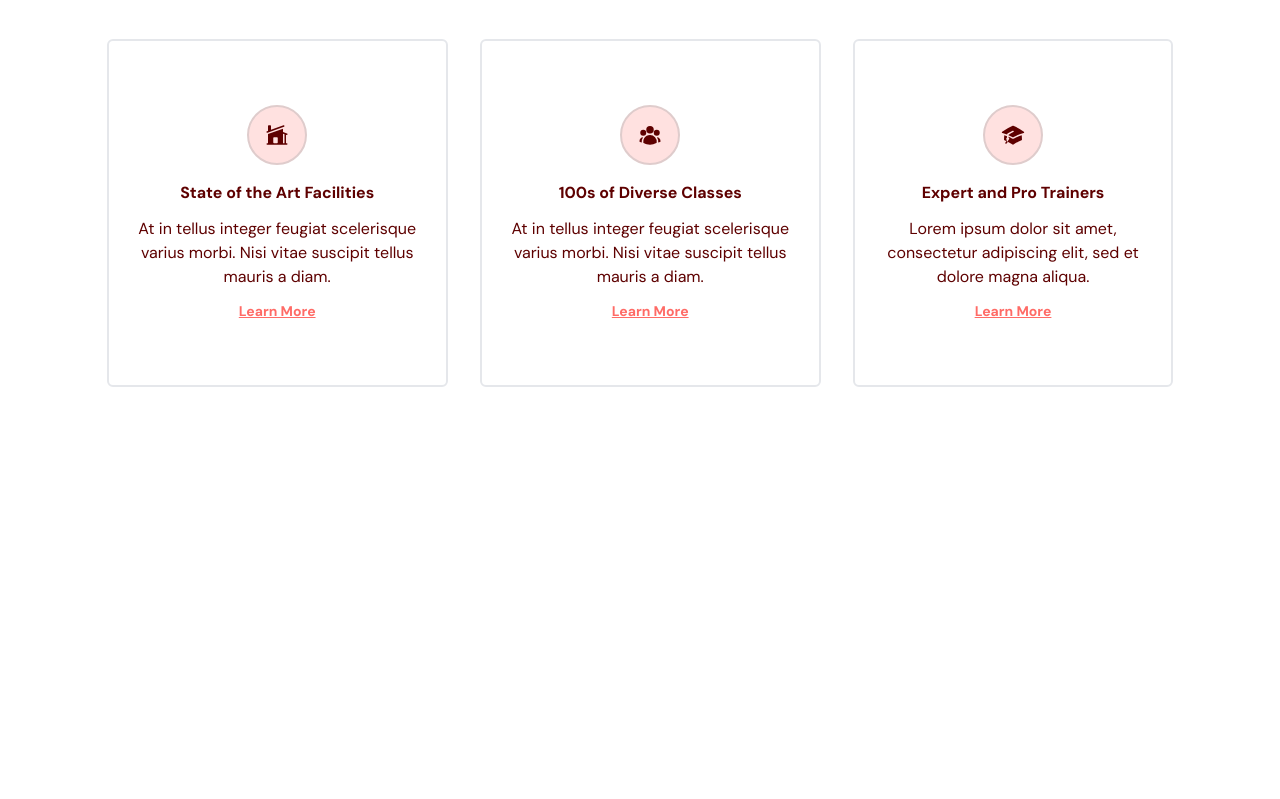
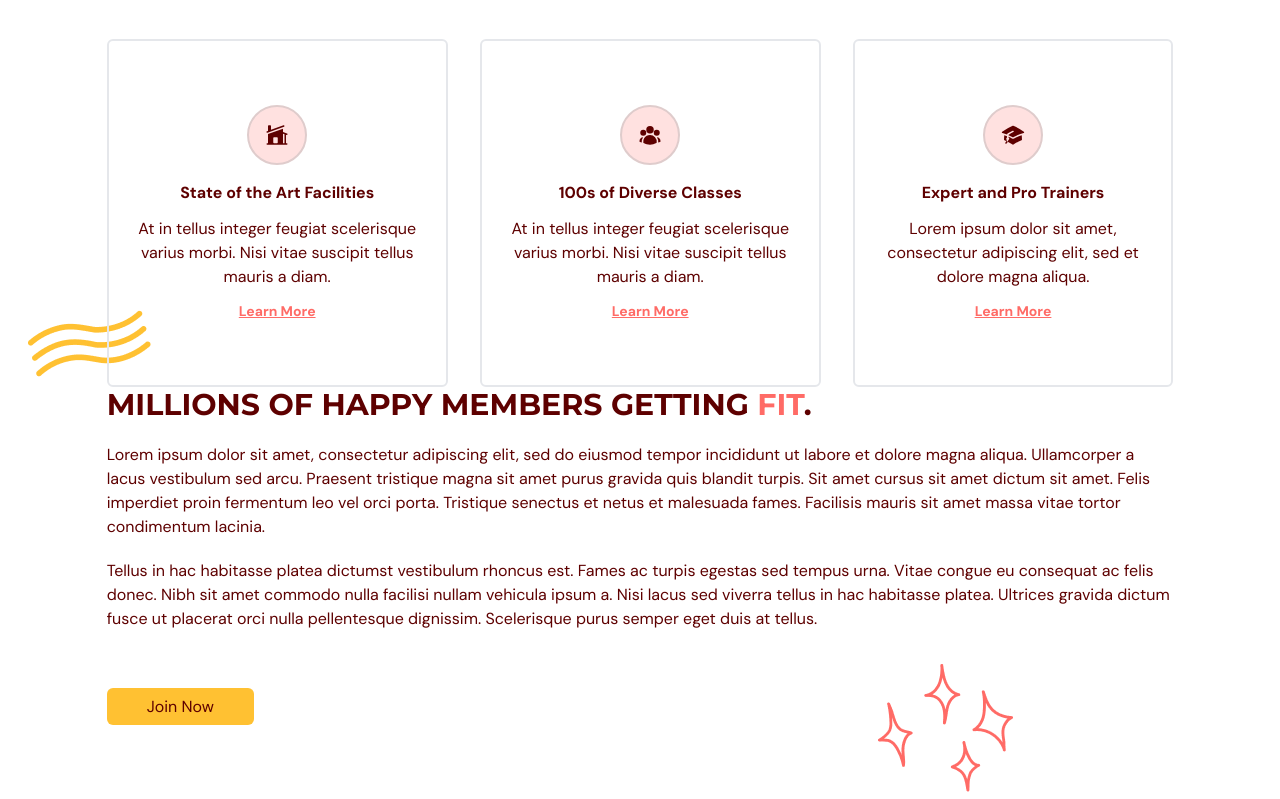
Before and after one commit to KaleabIsDoneWithJava/Evogym_-_Service_Website, a React (Vite) app: page / in a window 1280 px wide. Shown: the part 997-1796 px from the top of the page. Before the commit the page ends 1600 px from the top, so only its background shows below. Built offline with nearby package versions, Linux system fonts and the light colour scheme.

Commit message:
Added content using :before

```diff
--- a/src/scenes/benefits/index.tsx
+++ b/src/scenes/benefits/index.tsx
@@ -7,6 +7,7 @@ import {
   UserGroupIcon,
 } from "@heroicons/react/24/solid";
 import Benefit from "./Benefit";
+import ActionButton from "@/shared/ActionButton";
 
 const benefits: Array<BenefitType> = [
   {
@@ -85,6 +86,58 @@ const Benefits = ({ setSelectedPage }: Props) => {
           />
         ))}
       </motion.div>
+
+      {/* GRAPHICS AND DESCRIPTION */}
+      <div>
+        <div>
+          {/* GRAPHIC */}
+          <img />
+          {/* DESCRIPTION */}
+          <div>
+            {/* TITLE */}
+            <div className="relative">
+              <div className="before:absolute before:-left-20 before:-top-20 before:z-[-1] before:content-abstractwaves">
+                <div>
+                  <HText>
+                    MILLIONS OF HAPPY MEMBERS GETTING{" "}
+                    <span className="text-primary-500">FIT</span>.
+                  </HText>
+                </div>
+              </div>
+            </div>
+            {/* DESCRIPTION */}
+            <div>
+              <p className="my-5">
+                Lorem ipsum dolor sit amet, consectetur adipiscing elit, sed do
+                eiusmod tempor incididunt ut labore et dolore magna aliqua.
+                Ullamcorper a lacus vestibulum sed arcu. Praesent tristique
+                magna sit amet purus gravida quis blandit turpis. Sit amet
+                cursus sit amet dictum sit amet. Felis imperdiet proin fermentum
+                leo vel orci porta. Tristique senectus et netus et malesuada
+                fames. Facilisis mauris sit amet massa vitae tortor condimentum
+                lacinia.
+              </p>
+              <p className="mb-5">
+                Tellus in hac habitasse platea dictumst vestibulum rhoncus est.
+                Fames ac turpis egestas sed tempus urna. Vitae congue eu
+                consequat ac felis donec. Nibh sit amet commodo nulla facilisi
+                nullam vehicula ipsum a. Nisi lacus sed viverra tellus in hac
+                habitasse platea. Ultrices gravida dictum fusce ut placerat orci
+                nulla pellentesque dignissim. Scelerisque purus semper eget duis
+                at tellus.
+              </p>
+            </div>
+            {/* BUTTON */}
+            <div className="relative mt-16">
+              <div className="before:absolute before:-bottom-20 before:right-40 before:z-[-1] before:content-sparkles">
+                <ActionButton setSelectedPage={setSelectedPage}>
+                  Join Now
+                </ActionButton>
+              </div>
+            </div>
+          </div>
+        </div>
+      </div>
     </section>
   );
 };
```
